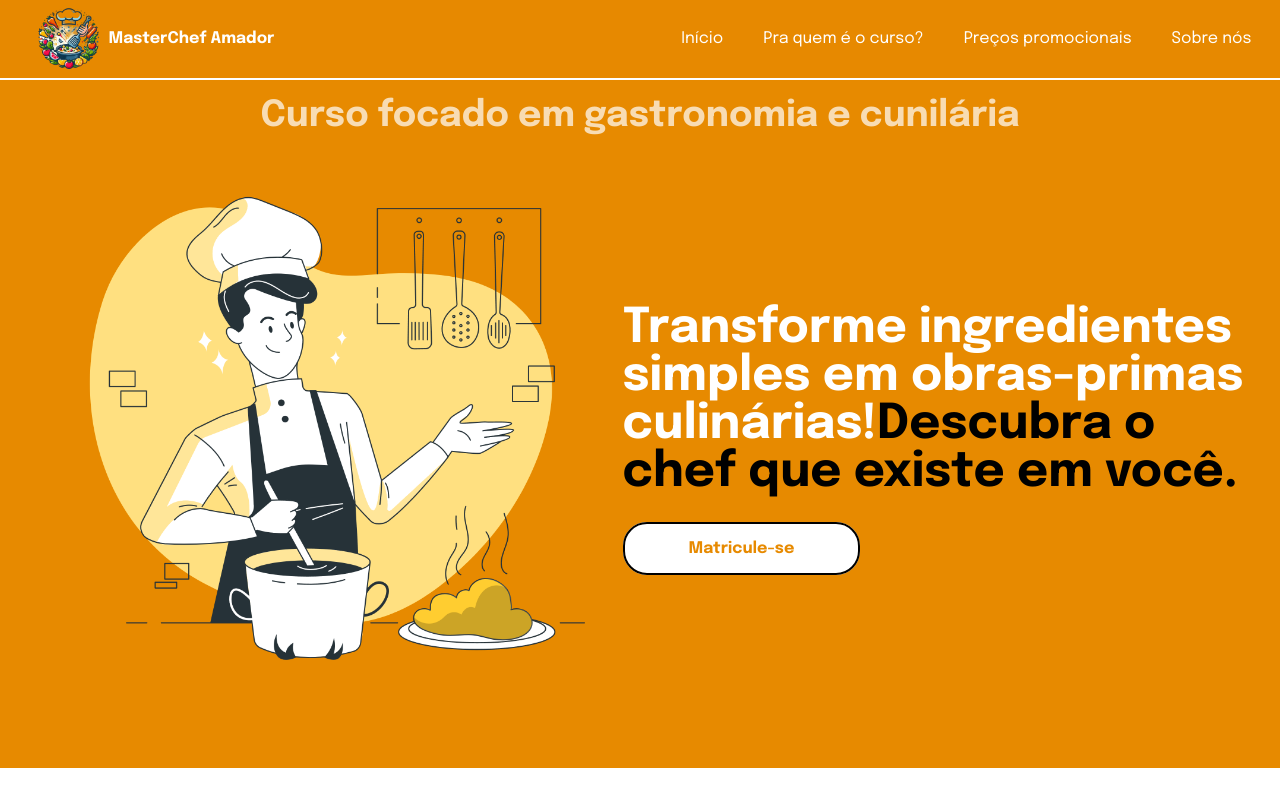
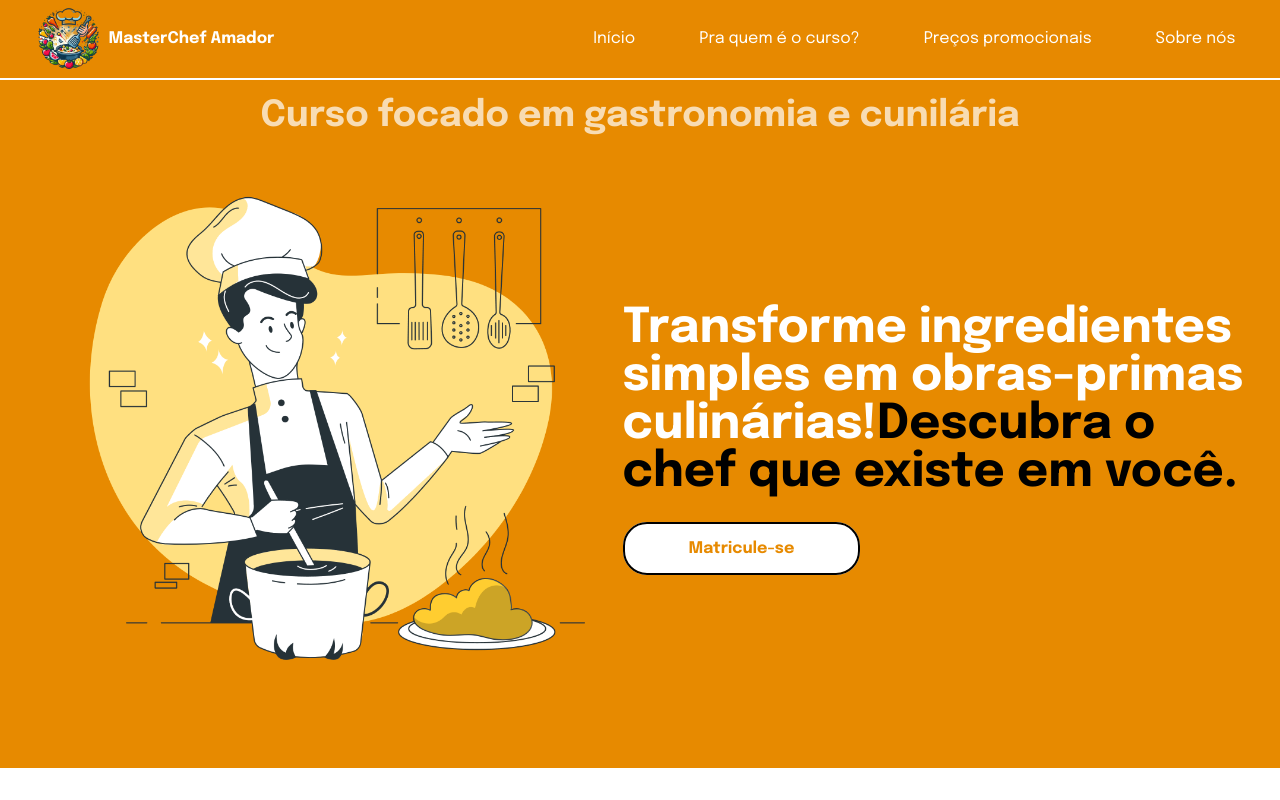
Before and after one commit to mtheuz/masterchef-amador, a Next.js app: page / in a window 1280 px wide. Shown: the top 800 px of the page. Built offline with nearby package versions, Linux system fonts and the light colour scheme.

Commit message:
feat: animations in links for header

```diff
--- a/src/app/component/Header.tsx
+++ b/src/app/component/Header.tsx
@@ -19,11 +19,11 @@ function Header() {
               <Image src={logo} className='h-20 w-20' alt={'logo'}/>
               <h1 className='text-white font-bold text-base'>MasterChef Amador</h1>
           </Link>
-          <nav className='flex gap-10 text-white '>
-          <Link className='hover:text-white' href={'/'}>Início</Link>
-          <Link className='hover:text-white' href={'#sectiondSecond'}>Pra quem é o curso?</Link>
-          <Link className='hover:text-white' href={'#sectionPromotional'}>Preços promocionais</Link>
-          <Link className='hover:text-white' href={'#'}>Sobre nós</Link>
+          <nav className='flex gap-8 text-white '>
+          <Link className='px-4 py-2 rounded-full hover:bg-white/90 hover:text-yellow-primary transition ease-in-out delay-200 duration-200' href={'/'}>Início</Link>
+          <Link className='px-4 py-2 rounded-full hover:bg-white/90 hover:text-yellow-primary transition ease-in-out delay-200 duration-200' href={'#sectiondSecond'}>Pra quem é o curso?</Link>
+          <Link className='px-4 py-2 rounded-full hover:bg-white/90 hover:text-yellow-primary transition ease-in-out delay-200 duration-200' href={'#sectionPromotional'}>Preços promocionais</Link>
+          <Link className='px-4 py-2 rounded-full hover:bg-white/90 hover:text-yellow-primary transition ease-in-out delay-200 duration-200' href={'#'}>Sobre nós</Link>
 
           </nav>
         </Container>
--- a/src/app/component/SectionHome.tsx
+++ b/src/app/component/SectionHome.tsx
@@ -80,7 +80,7 @@ function SectionHome() {
               </span>
             </p>
             <Button
-              className="bg-white text-yellow-primary hover:bg-black border-2 border-black"
+              className="bg-white text-yellow-primary hover:bg-black border-2 border-black delay-100 transition"
               nome="Matricule-se"
             />
           </div>
--- a/src/app/component/SectionPayament.tsx
+++ b/src/app/component/SectionPayament.tsx
@@ -30,7 +30,7 @@ function SectionPayament() {
               </div>
             </form>
             <div className="flex space-x-10 mt-16">
-              <a className="flex flex-col p-4  h-34 w-56 bg-yellow-primary rounded-xl space-y-4 cursor-pointer hover:hover:bg-brown-button">
+              <a className="flex flex-col p-4  h-34 w-56 bg-yellow-primary rounded-xl space-y-4 cursor-pointer hover:hover:bg-brown-button border-black delay-100">
                 <FaCreditCard className="mt-5" size={25} color="white" />
                 <div>
                   <h1 className="text-white font-bold text-base">
@@ -39,7 +39,7 @@ function SectionPayament() {
                   <p className="text-white  text-base">Até 3x</p>
                 </div>
               </a>
-              <a className="flex flex-col p-4  h-34 w-56 bg-yellow-primary rounded-xl space-y-4 cursor-pointer hover:hover:bg-brown-button">
+              <a className="flex flex-col p-4  h-34 w-56 bg-yellow-primary rounded-xl space-y-4 cursor-pointer hover:hover:bg-brown-button border-black delay-100">
                 <FaPix className="mt-5" size={25} color="white" />
                 <div>
                   <h1 className="text-white font-bold text-base">Pix</h1>
@@ -73,7 +73,7 @@ function SectionPayament() {
                   <h3>Certificado</h3>
                 </li>
               </ul>
-              <Button className="text-white bg-brown-button hover:bg-brown-button/70" nome="Confirmar Pagamento"/>
+              <Button className="text-white bg-brown-button hover:bg-brown-button/70 border-black delay-100" nome="Confirmar Pagamento"/>
             </div>
           </div>
         </div>
--- a/src/app/component/SectionPromotion.tsx
+++ b/src/app/component/SectionPromotion.tsx
@@ -59,7 +59,7 @@ function SectionPromotion() {
               <li className="flex space-x-2"><FaCheckCircle /><h3>Material Didático Abrangente</h3></li>
               <li className="flex space-x-2"><FaCheckCircle /><h3>Experiências Práticas em Restaurantes</h3></li>
             </ul>
-            <Button className="bg-brown-button text-white mt-12 hover:bg-brown-button/80" nome='Matricule-se'/>
+            <Button className="bg-brown-button text-white mt-12 hover:bg-brown-button/80 border-black delay-100 hover:-translate-y-1" nome='Matricule-se'/>
           </div>
         </div>
       </Container>
```
